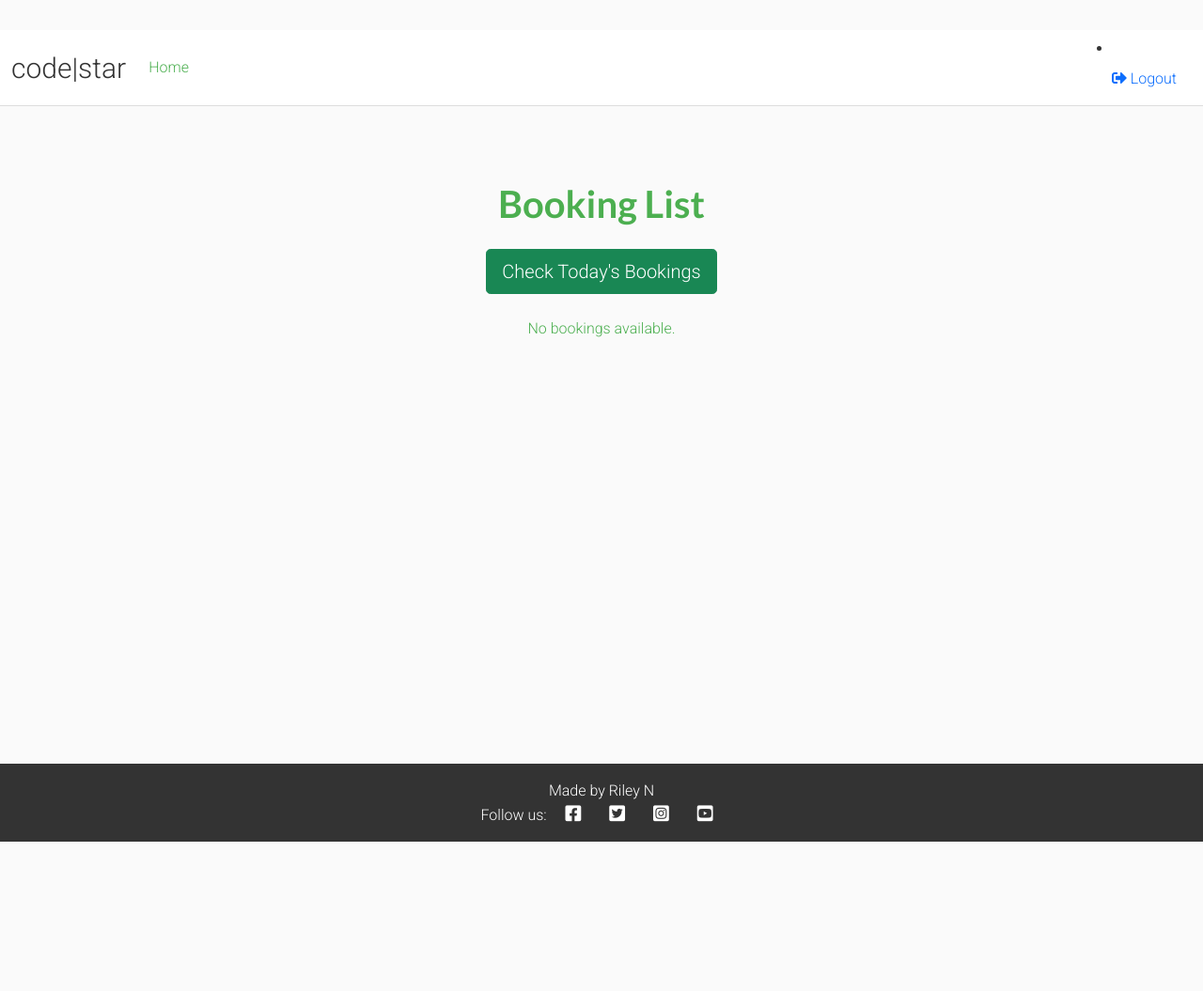
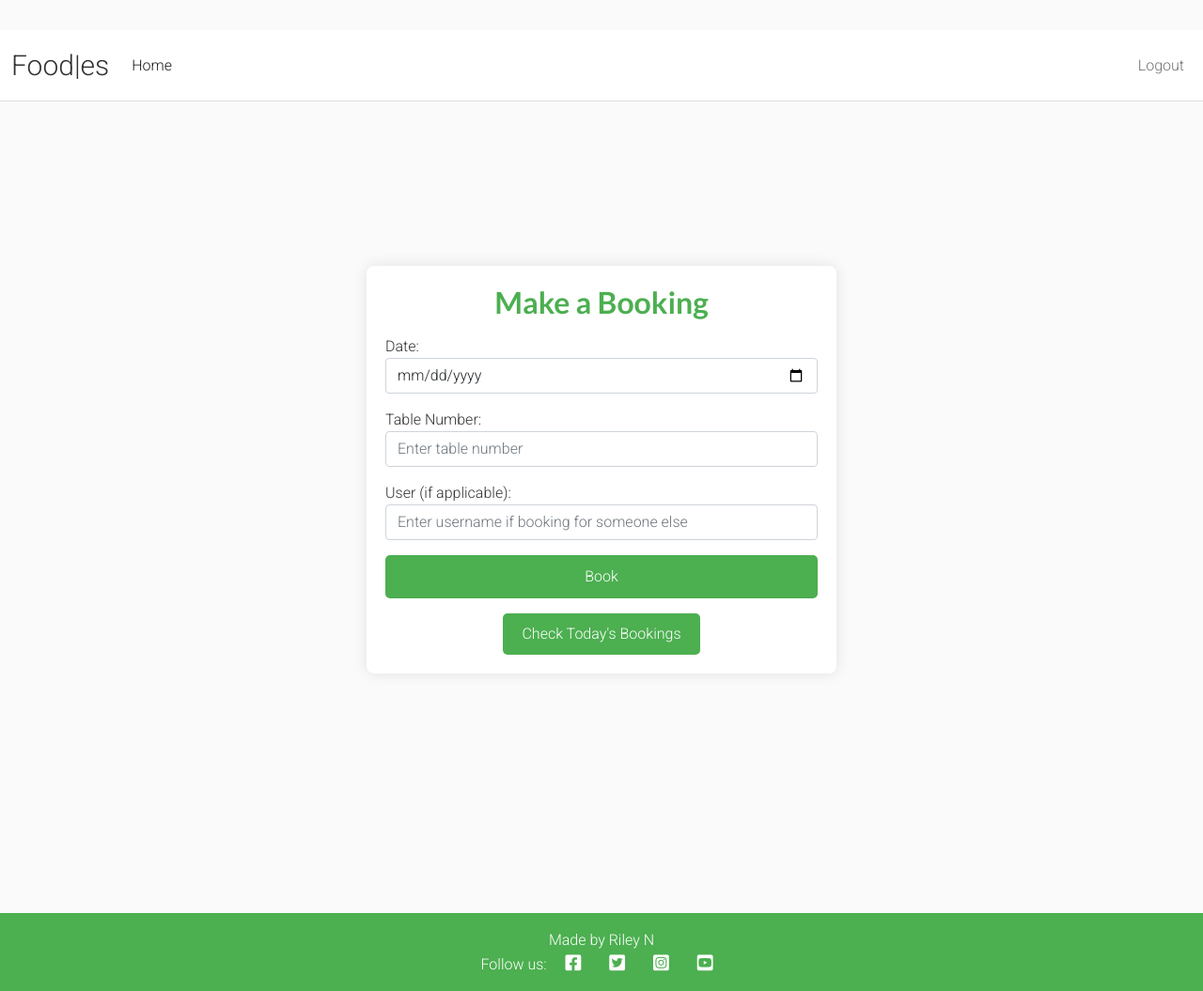
Before and after one commit to RNXVIII/project-4-resubmission, a Django app: page / in a window 1280 px wide. Shown: the whole page at 94% size. Before the commit the page ends 896 px from the top, so only its background shows below. Run offline with Django 4.2, Linux system fonts and the light colour scheme; the visitor is signed in with stand-in values (Sample User, id 1); data that the repository does not hold is empty.

Commit message:
BIG COMMIT , imported templates and css from old project

```diff
--- a/booking/templates/booking/index.html
+++ b/booking/templates/booking/index.html
@@ -1,49 +1,43 @@
 {% extends "base.html" %}
 
 {% block content %}
-    <div class="container my-5">
-        <h1 class="text-center mb-4">Booking List</h1>
-
-        <div class="text-center my-4">
-            <a href="{% url 'booking_list' %}" class="btn btn-success btn-lg">
-                Check Today's Bookings
-            </a>
-        </div>
-
-
-
-
-        {% if bookings %}
-            <table class="table table-striped table-hover">
-                <thead class="thead-dark">
-                    <tr>
-                        <th>ID</th>
-                        <th>Date</th>
-                        <th>Table Number</th>
-                        <th>User</th>
-                        <th>Status</th>
-                    </tr>
-                </thead>
-                <tbody>
-                    {% for booking in bookings %}
-                        <tr>
-                            <td>{{ booking.id }}</td>
-                            <td>{{ booking.date }}</td>
-                            <td>{{ booking.table_number }}</td>
-                            <td>{{ booking.user.username }}</td>
-                            <td>
-                                {% if booking.booked %}
-                                    <span class="badge bg-success">Booked</span>
-                                {% else %}
-                                    <span class="badge bg-warning">Available</span>
-                                {% endif %}
-                            </td>
-                        </tr>
-                    {% endfor %}
-                </tbody>
-            </table>
+<div class="d-flex align-items-center justify-content-center min-vh-100">
+    <div class="form-container">
+        <h2 class="text-center">Make a Booking</h2>
+        {% if user.is_authenticated %}
+            {% if messages %}
+                <div class="info-message">
+                    <ul>
+                        {% for message in messages %}
+                            <li{% if message.tags %} class="{{ message.tags }}"{% endif %}>{{ message }}</li>
+                        {% endfor %}
+                    </ul>
+                </div>
+            {% endif %}
+            <form method="post">
+                {% csrf_token %}
+                <div class="form-field mb-3">
+                    <label for="id_date">Date:</label>
+                    <input type="date" id="id_date" name="date" required class="form-control">
+                </div>
+                <div class="form-field mb-3">
+                    <label for="id_table_number">Table Number:</label>
+                    <input type="text" id="id_table_number" name="table_number" placeholder="Enter table number" required class="form-control">
+                </div>
+                <div class="form-field mb-3">
+                    <label for="id_user">User (if applicable):</label>
+                    <input type="text" id="id_user" name="user" placeholder="Enter username if booking for someone else" class="form-control">
+                </div>
+                <button type="submit" class="button-primary btn w-100">Book</button>
+                <div class="text-center mt-3">
+                    <a href="{% url 'booking_list' %}" class="button-primary">Check Today's Bookings</a>
+                </div>
+            </form>
         {% else %}
-            <p class="text-center">No bookings available.</p>
+            <div class="warning-message text-center">
+                You need to <a href="{% url 'account_login' %}" class="text-success">login</a> to make a booking.
+            </div>
         {% endif %}
     </div>
+</div>
 {% endblock %}
--- a/static/css/style.css
+++ b/static/css/style.css
@@ -7,12 +7,6 @@ html, body {
     color: #333;
     background-color: #fafafa;
 }
-
-.main-bg {
-    min-height: calc(100vh - 100px);
-    padding: 2em 0;
-}
-
 
 h1, h2, h3, h4, h5, h6 {
     font-family: 'Lato', sans-serif;
@@ -26,10 +20,18 @@ p {
     color: #555;
 }
 
+/* Main Background */
+.main-bg {
+    min-height: calc(100vh - 100px);
+    padding: 2em 0;
+}
+
 /* Navbar */
 .navbar {
+    margin-top: 0;
     background-color: #fff;
     border-bottom: 1px solid #ddd;
+    padding: 10px 0;
 }
 
 .navbar-brand .brand {
@@ -37,20 +39,36 @@ p {
     color: #333;
 }
 
-.navbar-light .navbar-nav .nav-link {
+.navbar .nav-link {
     color: #333;
+    text-decoration: none;
 }
 
-.navbar-light .navbar-nav .nav-link.active,
-.navbar-light .navbar-nav .nav-link:hover {
+.navbar .nav-link.active,
+.navbar .nav-link:hover,
+.navbar .nav-link:focus {
     color: #4CAF50;
 }
 
 .navbar-nav {
     list-style-type: none;
     padding-left: 0;
-    margin-bottom: 0;
+    margin: 0;
+    display: flex;
+    gap: 10px;
 }
+
+.navbar-nav .nav-item {
+    list-style: none;
+}
+
+
+.navbar-nav .nav-link:hover,
+.navbar-nav .nav-link:focus {
+    color: #388E3C;
+}
+
+
 
 /* Main Content */
 .container {
@@ -59,43 +77,63 @@ p {
     padding: 0 15px;
 }
 
+/* Form Container */
+.form-container {
+    max-width: 500px;
+    width: 100%;
+    padding: 20px;
+    border-radius: 8px;
+    box-shadow: 0px 0px 15px rgba(0, 0, 0, 0.1);
+    background-color: #fff;
+    margin-bottom: 5em;
+}
+
+/* Text Alignment */
 .text-center {
     color: #4CAF50;
 }
 
-
-.table-striped tbody tr:nth-of-type(odd) {
-    background-color: rgba(76, 175, 80, 0.05);
-}
-
-.badge-success {
-    background-color: #4CAF50;
-}
-
-.badge-warning {
-    background-color: #FFC107;
-}
-
-
+/* Button Styles */
 .button-primary {
     background-color: #4CAF50;
     color: #fff;
     padding: 10px 20px;
     border-radius: 5px;
     text-decoration: none;
+    font-weight: 500;
     display: inline-block;
-    font-size: 1em;
-    font-weight: 500;
+    text-align: center;
     transition: background-color 0.3s ease;
 }
 
 .button-primary:hover {
     background-color: #388E3C;
+    color: #fafafa;
+}
+
+/* Table Styling */
+.table-striped tbody tr:nth-of-type(odd) {
+    background-color: rgba(76, 175, 80, 0.05);
+}
+
+/* Badge Styles */
+.badge-success {
+    background-color: #4CAF50;
+    color: #fff;
+    padding: 3px 7px;
+    border-radius: 3px;
+}
+
+.badge-warning {
+    background-color: #FFC107;
+    color: #333;
+    padding: 3px 7px;
+    border-radius: 3px;
 }
 
 /* Footer */
 .footer {
-    background-color: #333;
+    background-color: #4CAF50;
     color: #fff;
     padding: 20px;
     text-align: center;
@@ -109,13 +147,12 @@ p {
 }
 
 .footer i {
-
     margin: 0 10px;
     font-size: 1.2em;
 }
 
 .footer a {
-    color: #4CAF50;
+    color: #fff;
     text-decoration: none;
 }
 
@@ -129,7 +166,7 @@ p {
         padding: 0 10px;
     }
 
-    .navbar-nav .nav-link {
+    .navbar .nav-link {
         font-size: 0.9em;
     }
 }
--- a/templates/base.html
+++ b/templates/base.html
@@ -31,8 +31,9 @@
     <!-- Navigation -->
     <nav class="navbar navbar-expand-lg navbar-light bg-white">
         <div class="container-fluid">
-            <a class="navbar-brand" href="{% url 'home' %}"><span class="brand">c<span class="red-o">o</span>de<span
-                        class="thin">|star</span></span></a>
+            <a class="navbar-brand" href="{% url 'home' %}">
+                <span class="brand">F<span class="red-o">oo</span>d<span class="thin">|es</span></span>
+            </a>
             <button class="navbar-toggler" type="button" data-bs-toggle="collapse" data-bs-target="#navbarText"
                 aria-controls="navbarText" aria-expanded="false" aria-label="Toggle navigation">
                 <span class="navbar-toggler-icon"></span>
@@ -41,33 +42,33 @@
                 <ul class="navbar-nav me-auto mb-2 mb-lg-0">
                     <li class="nav-item">
                         <a class="nav-link {% if request.path == home_url %}active{% endif %}" aria-current="page"
-                            href="#">Home</a>
+                            href="{% url 'home' %}">Home</a>
                     </li>
-
                 </ul>
                 {% if user.is_authenticated %}
+                <ul class="navbar-nav">
                     <li class="nav-item">
-                    <a class="nav-link {% if request.path == logout_url %}active{% endif %}" aria-current="page" href="{% url 'account_logout' %}">
-                        <i class="fas fa-sign-out-alt"></i> Logout
+                        <a class="nav-link {% if request.path == logout_url %}active{% endif %}" href="{% url 'account_logout' %}">
+                            Logout
                         </a>
                     </li>
+                </ul>
                 {% else %}
+                <ul class="navbar-nav">
                     <li class="nav-item">
-                    <a class="nav-link {% if request.path == signup_url %}active{% endif %}" aria-current="page" href="{% url 'account_signup' %}">
-                        <i class="fas fa-user-plus"></i> Register
-                    </a>
+                        <a class="nav-link {% if request.path == signup_url %}active{% endif %}" aria-current="page"
+                            href="{% url 'account_signup' %}">Register</a>
                     </li>
                     <li class="nav-item">
-                    <a class="nav-link {% if request.path == login_url %}active{% endif %}" aria-current="page" href="{% url 'account_login' %}">
-                        <i class="fas fa-sign-in-alt"></i> Login
-                    </a>
+                        <a class="nav-link {% if request.path == login_url %}active{% endif %}" aria-current="page"
+                            href="{% url 'account_login' %}">Login</a>
                     </li>
+                </ul>
                 {% endif %}
-
-                </span>
             </div>
         </div>
     </nav>
+
 
     <main class="flex-shrink-0 main-bg">
 
```
Also changed, not shown: booking/templates/booking/booking_list.html (+33 -7 lines). Lines whose indentation alone changed are shown as unchanged.
